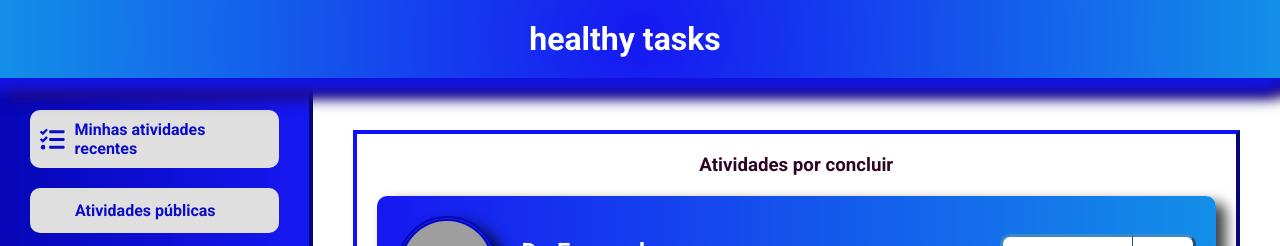
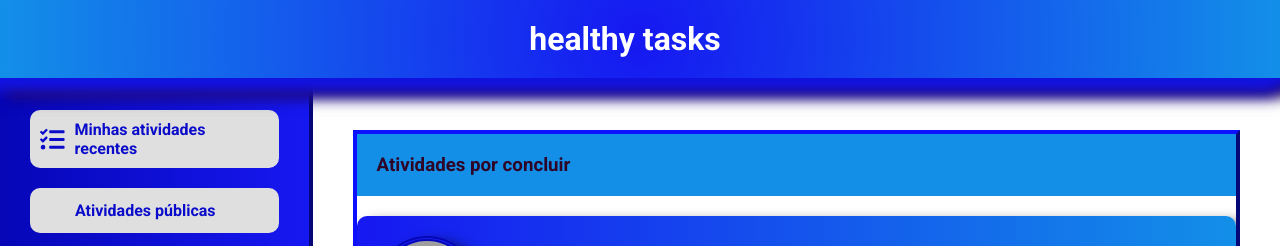
Before and after one commit to mateusrc-dev/healthy-tasks, a Next.js app: page /allTasks in a window 1280 px wide. Shown: the top 246 px of the page. Built offline with nearby package versions, Linux system fonts and the light colour scheme; grey boxes are pictures that could not be loaded; some icons are missing.

Commit message:
updated project

```diff
--- a/src/pages/allTasks.tsx
+++ b/src/pages/allTasks.tsx
@@ -21,9 +21,17 @@ export default function AllTasks() {
         <Menu pageSelected="allTasks" />
         <ContentContainerAllTasks>
           <ContainerForSpecificTasks>
-            <h3 style={{ position: "sticky", top: 0 }}>
-              Atividades por concluir
-            </h3>
+            <div
+              style={{
+                position: "sticky",
+                top: 0,
+                background: "#138fe8",
+                width: "100%",
+                padding: "20px",
+              }}
+            >
+              <h3>Atividades por concluir</h3>
+            </div>
             <Task
               descriptionOfTask="medite durante 10 minutos parado sem se mexer sem pensar sem sentir nada, o objetivo é virar uma pedra estável inquebrável"
               professionalName="Fernando Noronha"
--- a/src/styles/pages/allTasks.ts
+++ b/src/styles/pages/allTasks.ts
@@ -68,7 +68,6 @@ export const ContainerForSpecificTasks = styled("div", {
     flexDirection: "column",
     alignItems: "center",
     gap: "20px",
-    padding: "20px",
     borderWidth: "4px",
     borderStyle: "outset",
     borderColor: "$green300",
```
